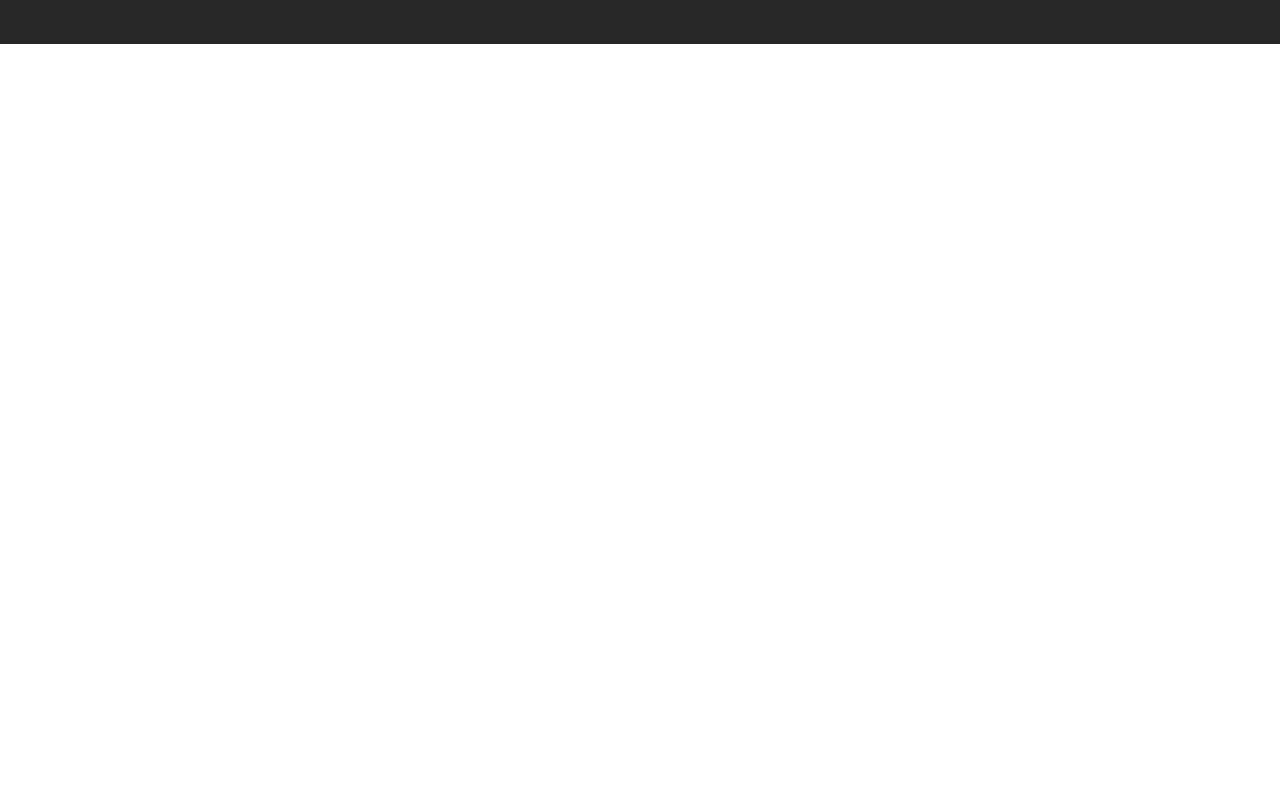
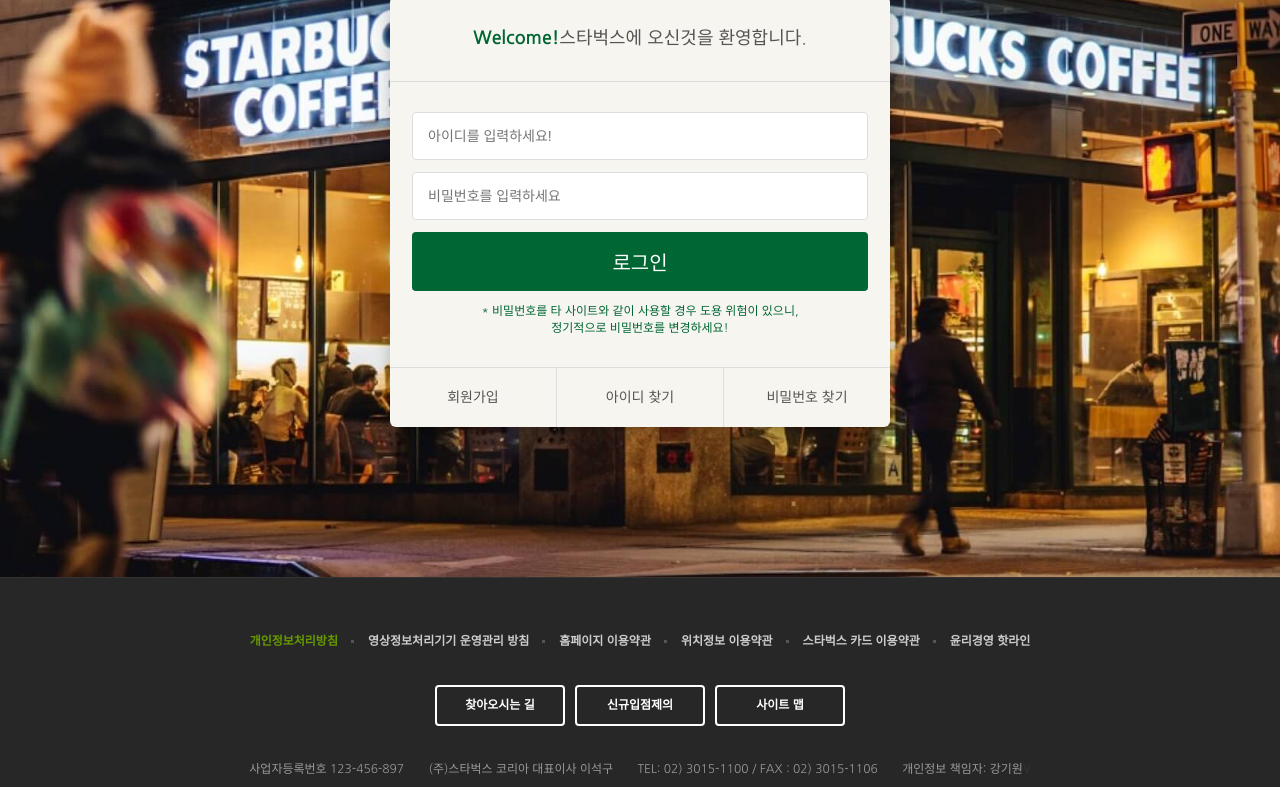
Before and after one commit to faceman7353/starbucks, a plain HTML site: page signin/index.html in a window 1280 px wide. Shown: the part 290-1077 px from the top of the page. Before the commit the page ends 800 px from the top, so only its background shows below. Drawn offline with nearby package versions, Linux system fonts and the light colour scheme.

Commit message:
로그인페이지 완성

```diff
--- /dev/null
+++ b/css/signin.css
@@ -0,0 +1,95 @@
+.signin {
+    margin-top: 120px;
+    padding: 100px 0 150px;
+    background-image: url("../images/signin_bg.jpg");
+    background-repeat: no-repeat;
+    background-position: center;
+    background-attachment: fixed;
+    background-size: cover;
+}
+
+
+.signin h1 {
+    color: #fff;
+    font-size: 30px;
+    font-weight: 700;
+    text-align: center;
+    margin-bottom: 24px;
+
+}
+
+.signin__card {
+    width: 500px;
+    margin: 0 auto;
+    border-radius: 6px;
+    background-color: #f6f5f0;
+    box-shadow: 2px 2px 20px rgba(0,0,0,.3);
+    color: #555;
+}
+
+.signin__card h2{
+    padding: 30px;
+    font-size: 18px;
+    text-align: center;
+    border-bottom: 1px solid #ddd;
+}
+
+.signin__card h2 strong{
+
+    font-weight: 700;
+    color: #063;
+}
+.signin__card form{
+    padding: 30px 22px;
+}
+
+.signin__card form input {
+    width: 100%;
+    margin-bottom: 12px;
+    padding: 15px;
+    border: 1px solid #ddd;
+    border-radius: 4px;
+    outline: none;
+    box-sizing: border-box;
+    font-size: 14px;
+}
+
+.signin__card form [type="submit"]{
+    background-color: #063;
+    border: none;
+    color: #fff;
+    font-size: 20px;
+    cursor: pointer;
+}
+
+.signin__card form p{
+    font-size: 12px;
+    color: #063;
+    text-align: center;
+}
+
+.signin__card .actions{
+    display:flex;
+    border-top: 1px solid #ddd;
+
+}
+
+.signin__card .actions a{
+    flex-grow: 1;  /* 각각의 a태그가 1:1:1비율로 증가*/
+    flex-basis: 0;
+    text-align: center;
+    padding: 20px;
+    color: #555;
+    font-size: 14px;
+    border-right: 1px solid #ddd;
+
+}
+
+
+.signin__card .actions a:last-child{
+    border-right: none;
+}
+
+.signin__card .actions a:hover{
+    text-decoration: underline;
+}
--- a/signin/index.html
+++ b/signin/index.html
@@ -34,6 +34,7 @@
     <link rel="stylesheet" href="https://cdnjs.cloudflare.com/ajax/libs/meyer-reset/2.0/reset.min.css" integrity="sha512-NmLkDIU1C/C88wi324HBc+S2kLhi08PN5GDeUVVVC/BVt/9Izdsc9SVeVfA1UZbY3sHUlDSyRXhCzHfr6hmPPw==" crossorigin="anonymous" referrerpolicy="no-referrer" />
     <link rel="stylesheet" href="https://fonts.googleapis.com/icon?family=Material+Icons">
     <link rel="stylesheet" href="../css/common.css">
+    <link rel="stylesheet" href="../css/signin.css">
 
 
     <script defer src="../js/common.js"></script>
@@ -363,8 +364,26 @@
 
 
     <section class="signin">
-
-
+        <h1>로그인</h1>
+        <div class="signin__card">
+            <h2>
+                <strong>Welcome!</strong>스타벅스에 오신것을 환영합니다.
+            </h2>
+            <form>
+                <input type="text" placeholder="아이디를 입력하세요!" />
+                <input type="password" placeholder="비밀번호를 입력하세요" />
+                <input type="submit" value="로그인" />
+                <p>
+                    * 비밀번호를 타 사이트와 같이 사용할 경우 도용 위험이 있으니,<br />
+                    정기적으로 비밀번호를 변경하세요!
+                </p>
+            </form>
+            <div class="actions">
+                <a href="javascript:void(0)">회원가입</a>
+                <a href="javascript:void(0)">아이디 찾기</a>
+                <a href="javascript:void(0)">비밀번호 찾기</a>
+            </div>
+        </div>
     </section>
 
 
```
